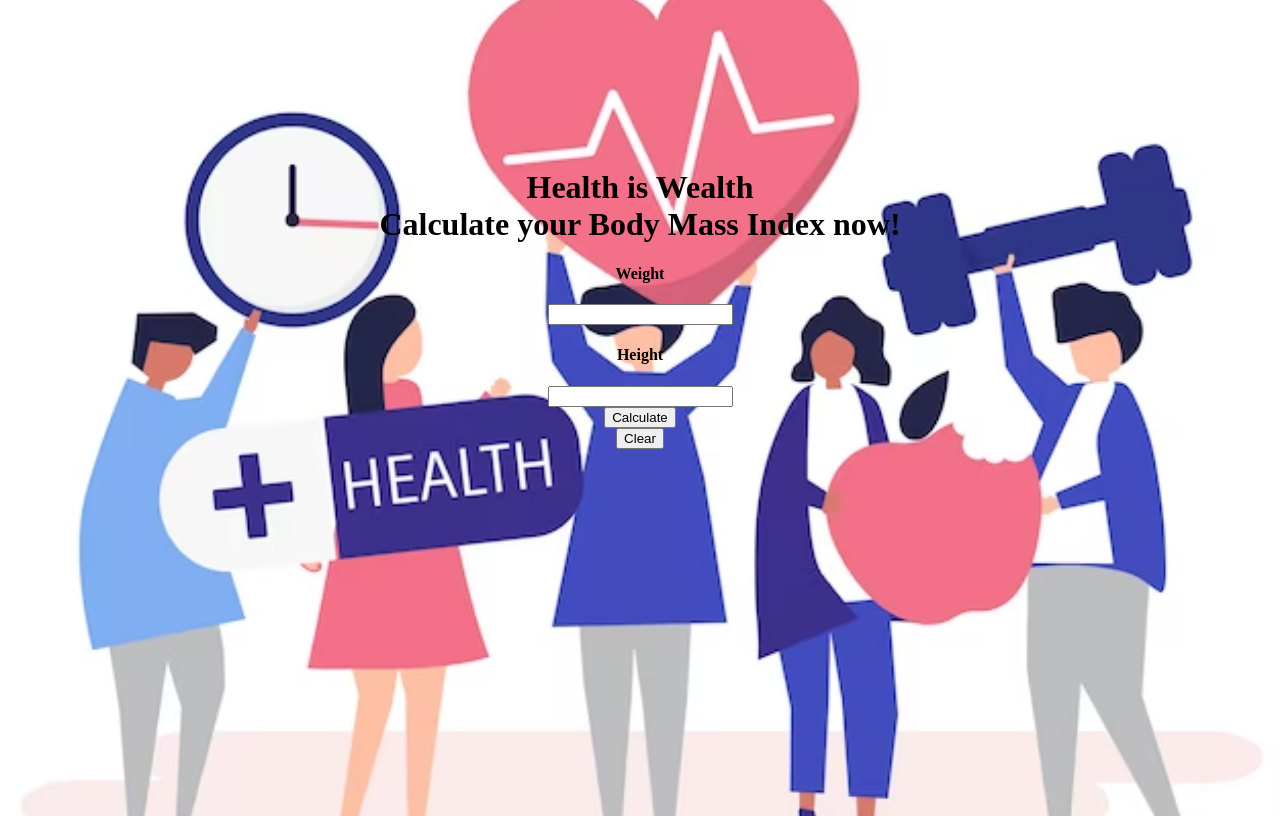
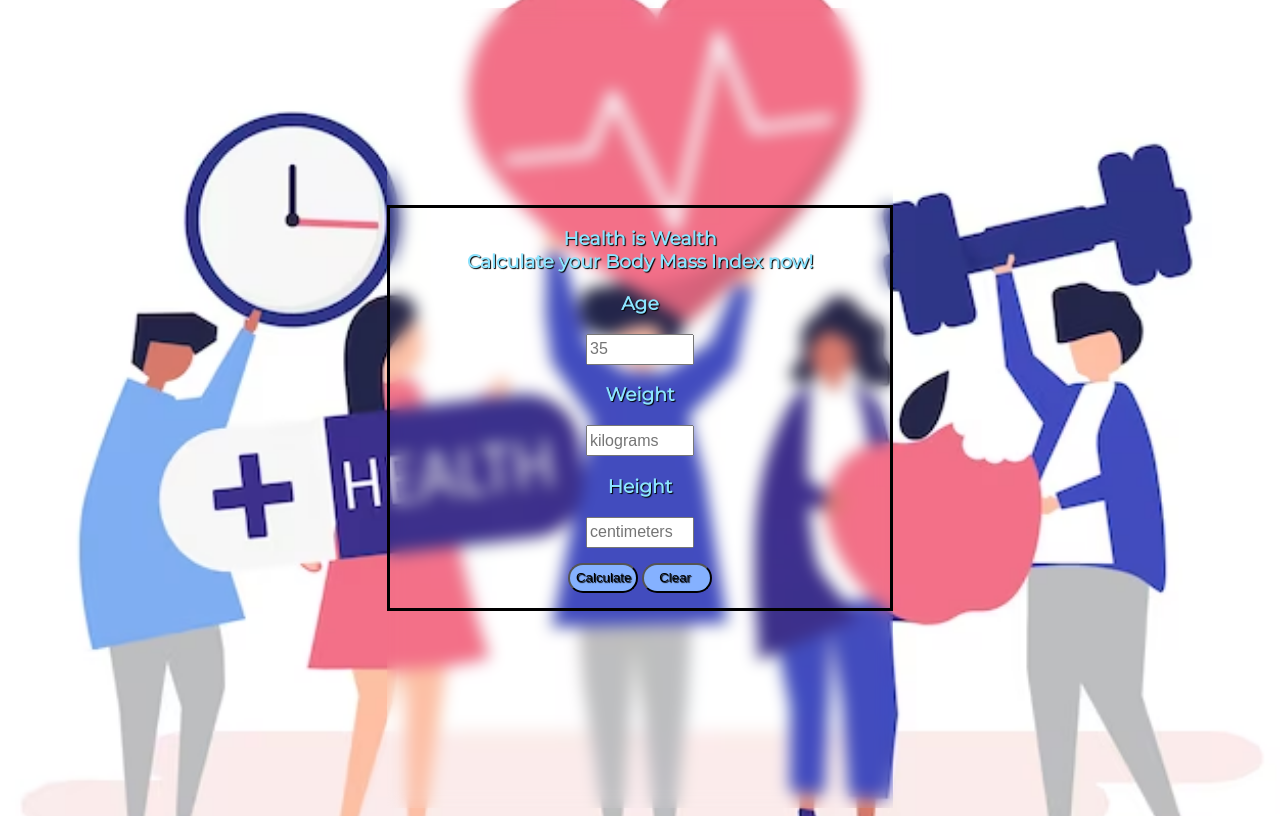
Before and after one commit to ayesha8221/bmi_calc, a plain HTML site: page index.html in a window 1280 px wide. Drawn offline with Linux system fonts and the light colour scheme.

Commit message:
complete

```diff
--- a/assets/style.css
+++ b/assets/style.css
@@ -1,14 +1,88 @@
+@import url('https://fonts.googleapis.com/css2?family=Martel:wght@600&family=Montserrat&display=swap');
+@import url('https://fonts.googleapis.com/css2?family=Martel:wght@600;700&family=Montserrat&display=swap');
+
+html, body {
+    overflow: hidden;
+    display: flex;
+    text-align: center;
+    justify-content: center;
+    align-items: center;
+    font-family: 'Martel', serif;
+    font-family: 'Montserrat', sans-serif;
+}
+
 .bgImg {
     background-image: url(./images/bg.avif);
     height: 100vh;
     background-repeat: no-repeat;
     background-position: center;
     background-size: cover;
+    backdrop-filter: blur(8px);
+}
+
+.container {
+    /* padding-top: 140px; */
+    /* display: flex; */
+    /* justify-items: center; */
+    /* text-align: center; */
+    /* filter: contrast(8px); */
+    /* border: solid; */
+    border: solid;
+    width: 500px;
+    padding-bottom: 15px;
+}
+
+/* input text */
+#Age, #weight, #height {
+    width: 100px;
+    height: 25px;
+    font-size: 16px;
+}
+
+/* buttons */
+.calc, .clr {
+    width: 70px;
+    height: 30px;
+    padding-right: 10px;
+    border-radius: 40px;
+    background-color: rgb(133, 177, 255);
+    text-shadow: 1px 1px 1px black;
 
 }
 
-.container {
-    padding-top: 140px;
-    text-align: center;
-    /* opacity: 40%; */
+/* button animations */
+.clr:hover {
+    background-color: rgb(16, 106, 186);
 }
+
+.clr:active {
+    box-shadow: 0 2px ;
+    transform: translateX(1px);
+}
+.calc:active {
+    box-shadow: 0 2px ;
+    transform: translateX(1px);
+}
+
+.calc:hover {
+    background-color: rgb(16, 106, 186);
+}
+
+div.button{
+    padding-top: 10px;
+
+}
+
+h3 {
+    color: rgb(140, 228, 255);
+    text-shadow: 1px 1px 1px black;
+}
+
+.butn {
+    padding-top: 15px;
+}
+
+#onscreen {
+    color: black;
+    text-shadow: 1px 1px 1px grey;
+}
--- a/index.html
+++ b/index.html
@@ -9,21 +9,23 @@
 </head>
 <body class="bgImg">
     <div class="container">
-    <h1>Health is Wealth<br>Calculate your Body Mass Index now!</h1>
+    <h3>Health is Wealth<br>Calculate your Body Mass Index now!</h3>
     <div id="onscreen"></div>
-    <div>
-        <h4>Weight</h4>
-        <input type="text" id="weight" value="">
+        <div>
+            <h3>Age</h3>
+            <input type="text" id="Age" value="" placeholder="35">
+        </div>
+        <div>
+        <h3>Weight </h3>
+        <input type="text" id="weight" value="" placeholder="kilograms">
     </div>
     <div>
-        <h4>Height</h4>
-        <input type="text" id="height" value="">
+        <h3>Height</h3>
+        <input type="text" id="height" value="" placeholder="centimeters">
     </div>
-    <div>
-        <button onclick="calculate()">Calculate</button>
-    </div>
-    <div>
-        <button onclick="clr()">Clear</button>
+    <div class="butn">
+        <button class="calc" onclick="calculate()">Calculate</button>
+        <button  class="clr" onclick="clr()">Clear</button>
     </div>
 </div>
 <script src="./script/index.js"></script>
--- a/script/index.js
+++ b/script/index.js
@@ -3,6 +3,7 @@ function calculate() {
     // input to text box
     let weight =  document.getElementById('weight').value;
     let height =  document.getElementById('height').value;
+    let age = document.getElementById('Age').value;
 
 
     // display results to DOM
@@ -19,16 +20,19 @@ function calculate() {
         else if (result.toFixed(1) >= 25 && result.toFixed(1) <= 29.9) {
             document.getElementById("onscreen").innerHTML = 'Your BMI is '+result.toFixed(1)+'. Unfortunately you are overweight. :(';
         }
-
-        else {
+        else if (result.toFixed(1) > 40 ){
             document.getElementById("onscreen").innerHTML = 'Your BMI is '+result.toFixed(1)+'. You are obese!';
         }
+        else {
+            document.getElementById('onscreen').innerHTML = "Please enter values"
+        }
+
 }
-
 
 // function to clear everything
 function clr() {
     document.getElementById('weight').value= ""
     document.getElementById('height').value= ""
     document.getElementById('onscreen').innerHTML= ""
+    document.getElementById('Age').value= ""
 }
```
